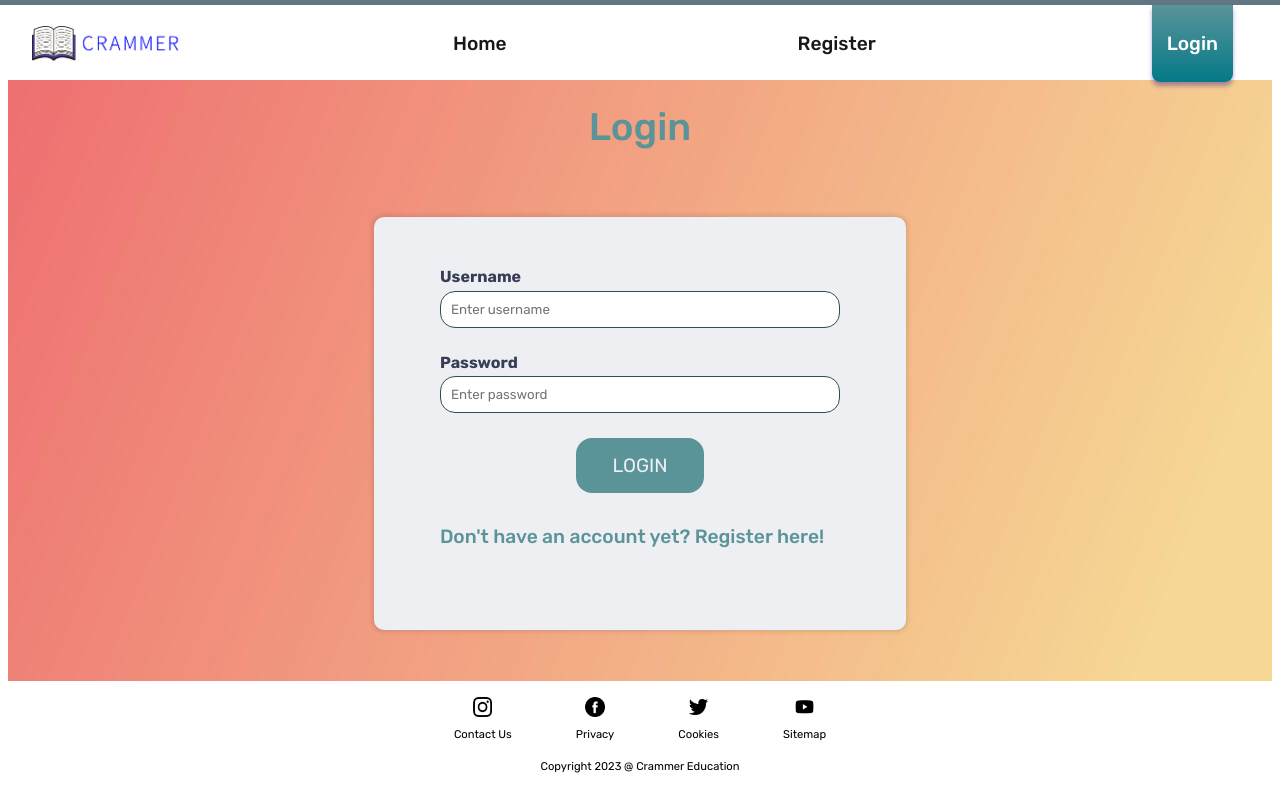
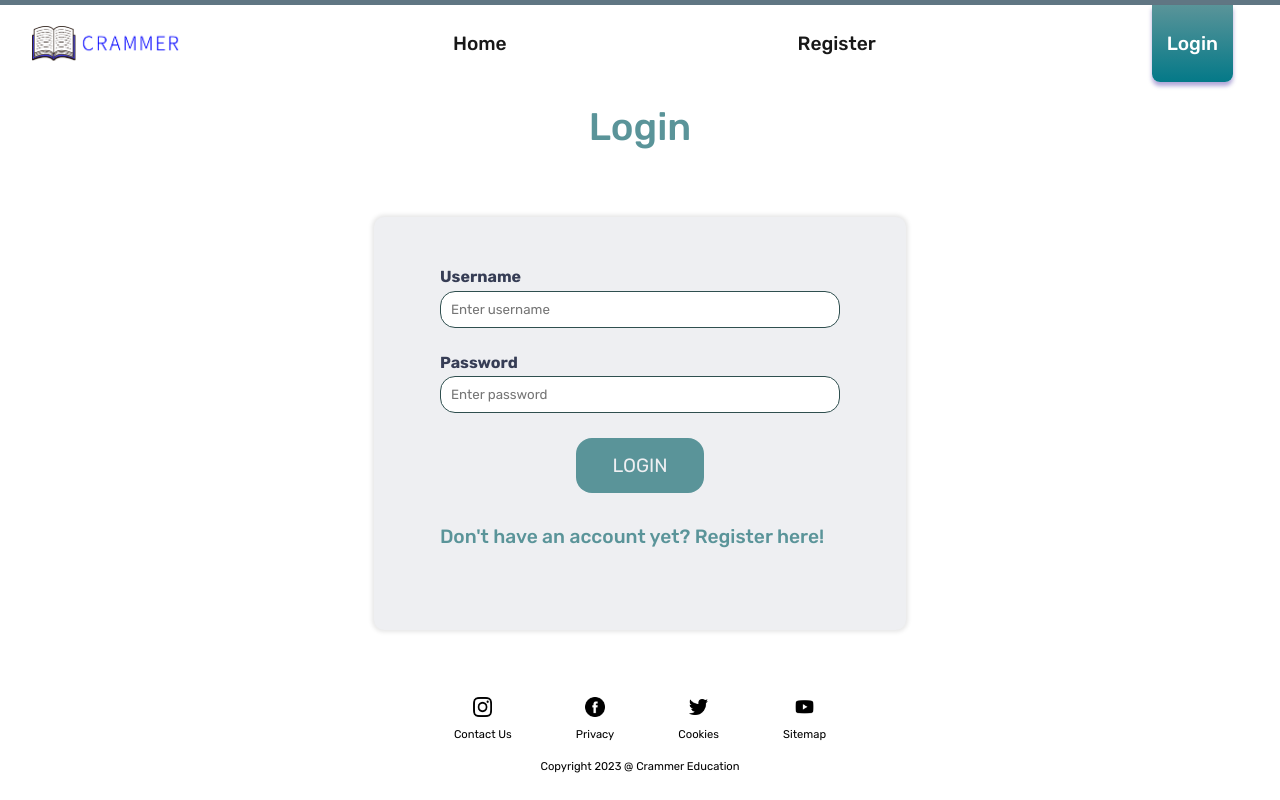
Before and after one commit to Booshrat/crammer-frontend, a React (Vite) app: page /login in a window 1280 px wide. Built offline with nearby package versions, Linux system fonts and the light colour scheme.

Commit message:
change more styling

```diff
--- a/src/App.css
+++ b/src/App.css
@@ -137,7 +137,7 @@ h1 {
   justify-content: center;
   align-items: center;
   margin-top: 4rem;
-  background-image: url("../src/assets/45551.png");
+  /* background-image: url("../src/assets/45551.png"); */
 }
 
 
--- a/src/pages/Flashcard/index.css
+++ b/src/pages/Flashcard/index.css
@@ -1,9 +1,7 @@
 .flashcard-page {
-  /* background-color: #f3c380; */
   margin-top: 4rem;
   padding: 2rem;
   background-image: url("../../assets/45551.png");
-  background-color: cadetblue;
 }
 
 .flashcard-page > h1 {
@@ -73,8 +71,9 @@
 }
 
 .flip-card-front {
-  background-color: #fff;
+  background-color: #EEEFF2;
   color: black;
+   /* background-image: url("../../assets/45551.png"); */
 }
 
 .flip-card-back {
```
Also changed, not shown: src/assets/home-image2.png.
